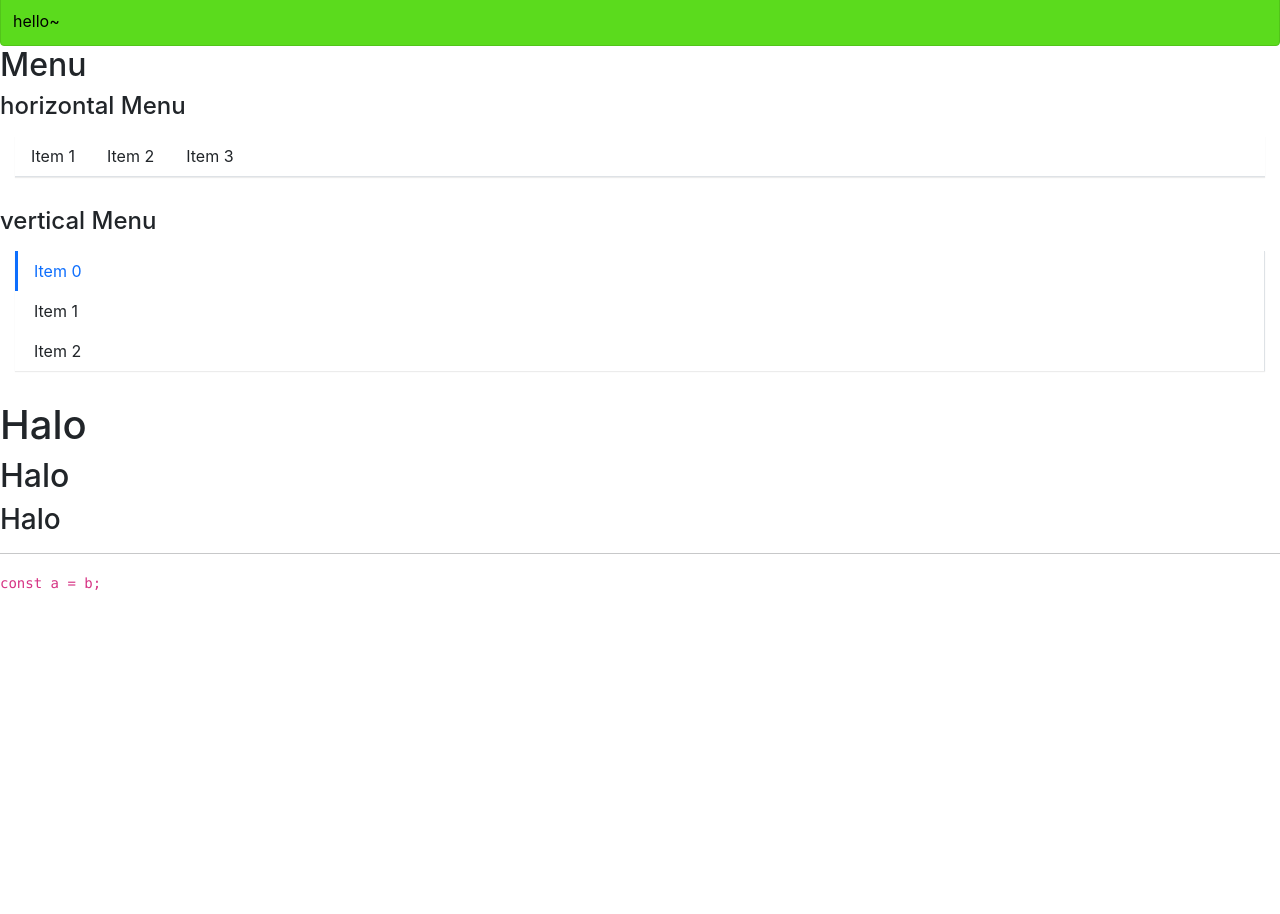
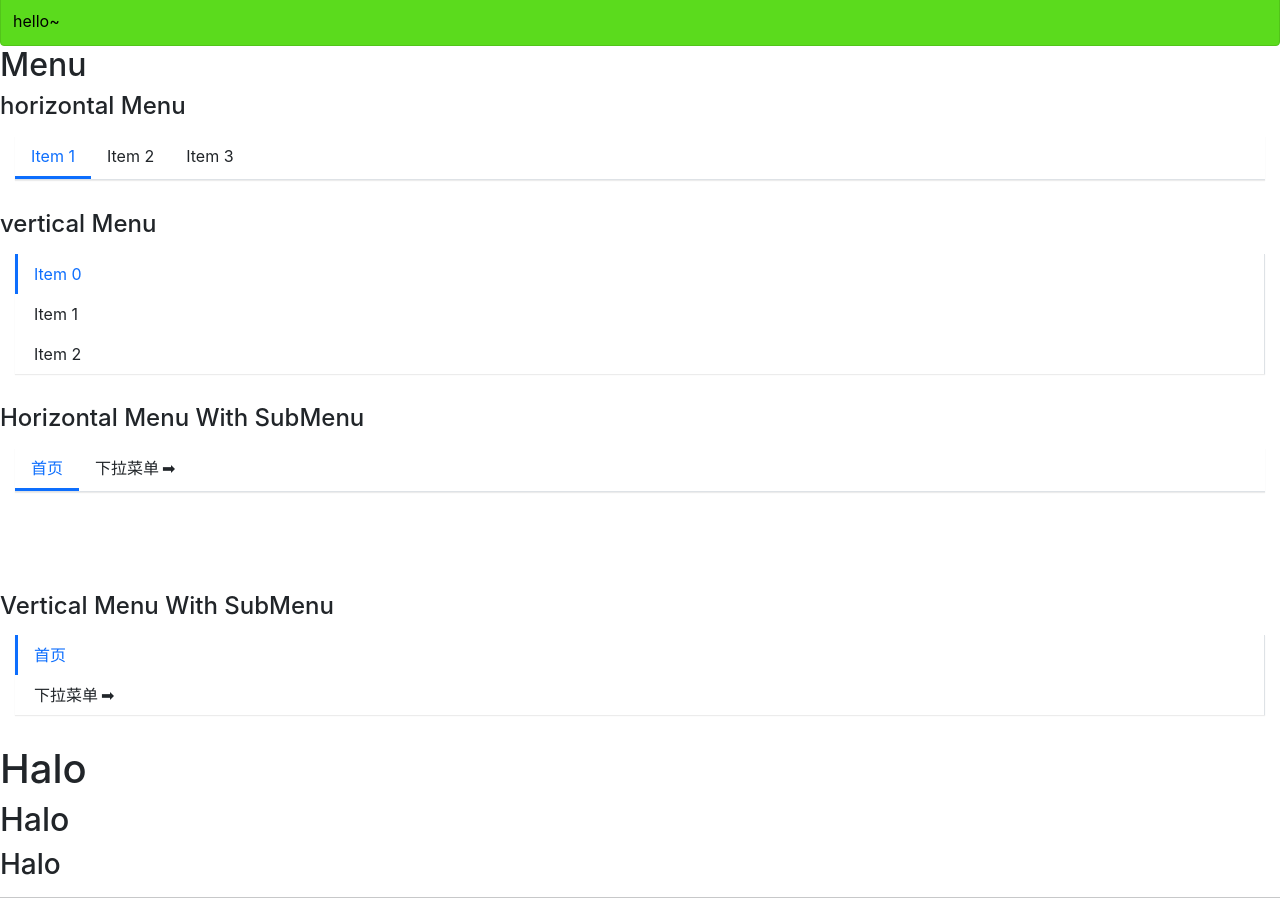
Before and after one commit to Zefeng666/halo-ui, a React (Create React App) app: page / in a window 1280 px wide. Shown: the part 440-1354 px from the top of the page. Before the commit the page ends 1034 px from the top, so only its background shows below. Built offline with nearby package versions, Linux system fonts and the light colour scheme.

Commit message:
ADD 增加子菜单支持，以及菜单在纵向下的自动展开选项

```diff
--- a/src/App.tsx
+++ b/src/App.tsx
@@ -4,7 +4,7 @@ import Button, {ButtonSize, ButtonType} from "./components/Button/button";
 import Alert from './components/Alert';
 import Menu from "./components/Menu";
 import MenuItem from "./components/Menu/MenuItem";
-
+import SubMenu from "./components/Menu/SubMenu";
 function App() {
   return (
     <div className="App">
@@ -41,11 +41,11 @@ function App() {
         <div style={{
           margin:"15px"
         }}>
-          <Menu defaultIndex={0} onSelect={(index)=>{alert(index)}}>
+          <Menu defaultIndex={"0"} onSelect={(index)=>{alert(index)}}>
             {
               [1,2,3].map((val)=>{
                 return (
-                    <MenuItem index={val}>
+                    <MenuItem>
                       Item {val}
                     </MenuItem>)
               })
@@ -54,7 +54,7 @@ function App() {
         </div>
         <h4>vertical Menu</h4>
         <div style={{margin:"15px"}}>
-          <Menu defaultIndex={0} onSelect={(index)=>{alert(index)}} mode={'vertical'}>
+          <Menu onSelect={(index)=>{alert(index)}} mode={'vertical'}>
             {
               [0,1,2].map((val)=>{
                 return (
@@ -63,6 +63,26 @@ function App() {
                     </MenuItem>)
               })
             }
+          </Menu>
+        </div>
+        <h4>Horizontal Menu With SubMenu</h4>
+        <div style={{margin:"15px",marginBottom:"100px"}}>
+          <Menu defaultIndex={"0"}>
+            <MenuItem>首页</MenuItem>
+            <SubMenu title={"下拉菜单"}>
+              <MenuItem>关于我们</MenuItem>
+              <MenuItem>下拉B</MenuItem>
+            </SubMenu>
+          </Menu>
+        </div>
+        <h4>Vertical Menu With SubMenu</h4>
+        <div style={{margin:"15px"}}>
+          <Menu defaultIndex={"0"} mode={'vertical'} onSelect={(index)=>{console.log(index)}}>
+            <MenuItem>首页</MenuItem>
+            <SubMenu title={"下拉菜单"}>
+              <MenuItem>关于我们</MenuItem>
+              <MenuItem>下拉B</MenuItem>
+            </SubMenu>
           </Menu>
         </div>
         <h1>Halo</h1>
--- a/src/components/Menu/Menu.tsx
+++ b/src/components/Menu/Menu.tsx
@@ -2,39 +2,47 @@ import React, {createContext, FC, FunctionComponentElement, useState} from "reac
 import classNames from "classnames";
 import {MenuItemProps} from "./MenuItem";
 
+
 export type MenuMode = 'horizontal' | 'vertical';
-type selectCallBack = (selectIndex:number)=>void;
+
+type selectCallBack = (selectIndex:string)=>void;
 
 export interface MenuProps {
-    defaultIndex?: number;
+    defaultIndex?: string;
     className?: string;
     mode?:MenuMode;
     style?:React.CSSProperties;
     onSelect?:selectCallBack;
+    defaultOpenSubMenus?: string[];
 }
 
 interface IMenuContext{
-    index:number;
+    index:string;
     onSelect?:selectCallBack;
+    mode:MenuMode,
+    defaultOpenSubMenus?: string[];
 }
 
 
-export const MenuContext = createContext<IMenuContext>({index:0})
+export const MenuContext = createContext<IMenuContext>({index:"0",mode:"horizontal"})
 
 const Menu:FC<MenuProps> = (props)=>{
-    const {className,mode,style,children,defaultIndex,onSelect} = props;
+    const {className,mode,style,children,defaultIndex,onSelect,defaultOpenSubMenus} = props;
     const [currentActive,setActive] = useState(defaultIndex);
     //handleClick函数交给子组件去执行
-    const handleClick = (index:number)=>{
+    const handleClick = (index:string)=>{
         setActive(index)
         onSelect && onSelect(index)
     }
     const passedContext:IMenuContext = {
-        index:currentActive ? currentActive : 0,
-        onSelect:handleClick
+        index:currentActive ? currentActive : "0",
+        onSelect:handleClick,
+        mode:mode || 'horizontal',
+        defaultOpenSubMenus
     }
     const classes = classNames('menu',className,{
-        'menu-vertical':mode==='vertical'
+        'menu-vertical':mode==='vertical',
+        'menu-horizontal':mode === 'horizontal'
     })
 
     const renderChildren = ()=>{
@@ -42,9 +50,9 @@ const Menu:FC<MenuProps> = (props)=>{
             const childElement = element as FunctionComponentElement<MenuItemProps>
             const {displayName} = childElement.type
             const {index:userDefinedIndex} = childElement.props;
-            if (displayName === 'menuItem'){
+            if (displayName === 'MenuItem' || displayName === 'SubMenu'){
                 return React.cloneElement(childElement,{
-                    index:userDefinedIndex || index,
+                    index:userDefinedIndex || `${index}`,
                 });
             }else {
                 console.warn("Warning: Menu has children which is not a MenuItem Component")
@@ -62,8 +70,9 @@ const Menu:FC<MenuProps> = (props)=>{
 }
 
 Menu.defaultProps = {
-    defaultIndex:0,
-    mode: 'horizontal'
+    defaultIndex:"0",
+    mode: 'horizontal',
+    defaultOpenSubMenus:[]
 }
 
 export default Menu
--- a/src/components/Menu/MenuItem.tsx
+++ b/src/components/Menu/MenuItem.tsx
@@ -4,17 +4,17 @@ import {MenuContext} from "./Menu";
 
 
 export interface MenuItemProps{
-    index?:number,
+    index?:string,
     disabled?:boolean,
     className?:string,
     style?:React.CSSProperties
 }
 
-const MenuItem:FC<MenuItemProps> = (pros)=>{
-    const {index,disabled,className,style,children} = pros
+const MenuItem:FC<MenuItemProps> = (props)=>{
+    const {index,disabled,className,style,children} = props
     const context = useContext(MenuContext)
     const handleClick = ()=>{
-        if (context.onSelect && !disabled && (typeof index === 'number')){
+        if (context.onSelect && !disabled && (typeof index === 'string')){
             context.onSelect(index);
         }
     }
@@ -33,6 +33,6 @@ MenuItem.defaultProps = {
     disabled:false
 }
 
-MenuItem.displayName = 'menuItem';
+MenuItem.displayName = 'MenuItem';
 
 export default MenuItem;
--- /dev/null
+++ b/src/components/Menu/SubMenu.tsx
@@ -0,0 +1,98 @@
+import React, {useContext, FunctionComponentElement, useState} from "react";
+import classNames from "classnames";
+import {MenuContext} from "./Menu";
+import {MenuItemProps} from "./MenuItem";
+
+export interface SubMenuProps {
+    index?:string,
+    title:string,
+    className?:string
+}
+
+
+const SubMenu:React.FC<SubMenuProps> = (props)=>{
+    const menuContext = useContext(MenuContext);
+
+    const {index,title,children} = props;
+
+    const defaultOpenedSubMenu = menuContext.defaultOpenSubMenus as Array<string>;
+    const isOpen = (index && menuContext.mode === 'vertical'&& defaultOpenedSubMenu.includes(index))
+
+    const [openStatus,setOpenStatus] = useState(isOpen);
+
+    const handleClick = (e:React.MouseEvent)=>{
+        e.preventDefault();
+        if (menuContext.onSelect && (typeof index === 'string')){
+            menuContext.onSelect(index);
+        }
+        setOpenStatus(!openStatus);
+    }
+
+    //使用timer使得更加平滑
+    let timer : any = null;
+
+    const handleMouse = (e:React.MouseEvent,toggle:boolean) =>{
+        timer && clearTimeout(timer)
+        e.preventDefault();
+        timer = setTimeout(()=>{
+            setOpenStatus(toggle)
+        },300)
+    }
+
+    const classes = classNames('menu-item submenu-item',{
+        'is-active':menuContext.index === index
+    })
+
+    //如果当前的Menu是横向的，那么hover就触发子菜单的显示
+    //如果当前的Menu是纵向的，那么click才触发子菜单的显示
+    const clickEvents = menuContext.mode === 'vertical' ? {
+        onClick:handleClick
+    }:{};
+
+
+    const hoverEvents = menuContext.mode !=='vertical' ? {
+        onMouseEnter:(e:React.MouseEvent)=>{
+            handleMouse(e,true)
+        },
+        onMouseLeave:(e:React.MouseEvent)=>{
+            handleMouse(e,false)
+        }
+    }: {};
+
+    const renderChildren = ()=>{
+        const subMenuClass = classNames('submenu',{
+            'menu-opened': openStatus
+        })
+        const childrenComponent = React.Children.map(children,(element,i)=>{
+            const child = element as FunctionComponentElement<MenuItemProps>
+            const {displayName}  = child.type;
+            const {index} = child.props;
+            if (displayName === 'MenuItem'){
+                return React.cloneElement(child,{
+                    index:`${index}-${i}`
+                })
+            }else {
+                console.warn("Warning: SubMenu has children which is not a MenuItem Component")
+            }
+        })
+        return (
+            <ul className={subMenuClass}>
+                {childrenComponent}
+            </ul>
+        )
+    };
+
+    return (
+        <li key={index} className={classes} {...hoverEvents} {...clickEvents}>
+            <div className='submenu-title'>
+                {title}
+                <div className={"arrow-icon"}>➡︎</div>
+            </div>
+            {renderChildren()}
+        </li>
+    )
+}
+
+SubMenu.displayName = 'SubMenu'
+
+export default SubMenu
--- a/src/components/Menu/_style.scss
+++ b/src/components/Menu/_style.scss
@@ -1,12 +1,13 @@
 .menu{
   display: flex;
+  //wrap会自动换行
   flex-wrap: wrap;
   padding-left: 0;
   margin-bottom: 30px;
   list-style: none;
   border-bottom: $menu-border-width solid $menu-border-color;
   box-shadow: $menu-box-shadow;
-  .menu-item {
+  >.menu-item {
     padding: $menu-item-padding-y $menu-item-padding-x;
     cursor: pointer;
     transition: $menu-transition;
@@ -25,18 +26,77 @@
       border-bottom: $menu-item-active-border-width solid $menu-item-active-color;
     }
   }
+  //子菜单样式
+  .submenu-item {
+    position: relative;
+    .submenu-title{
+      display: flex;
+      align-items: center;
+    }
+    .arrow-icon {
+      transition: transform .25s ease-in-out;
+      margin-left: 3px;
+    }
+    &:hover{
+      .arrow-icon {
+        transform: rotate(90deg);
+      }
+    }
+  }
+  .submenu {
+    list-style: none;
+    padding-left: 0;
+    //不进行换行
+    white-space: nowrap;
+    .menu-item {
+      padding: $menu-item-padding-y $menu-item-padding-x;
+      cursor: pointer;
+      transition: $menu-transition;
+      color: $body-color;
+      &.is-active,&:hover {
+        color: $menu-item-active-color !important;
+      }
+    }
+  }
+  .submenu.menu-opened {
+    display: block;
+  }
 }
-
+//如果是横向的话
+.menu-horizontal {
+  //所有的item border下面加一个透明的border
+  >.menu-item {
+    border-bottom: $menu-item-active-border-width solid transparent;
+  }
+  //SubMenu
+  .submenu {
+    display: none;
+    //设置定位是绝对布局
+    position: absolute;
+    background: $white;
+    //悬浮在其他的组件之上
+    z-index: 100;
+    //如果calc中是100%，那就是相对父定位的高度，但是加上需要增减的值，就变成了不包含下边框的高度
+    top: calc(100% + 8px);
+    left: 0;
+    border: $menu-border-width solid $menu-border-color;
+    //添加阴影
+    box-shadow: $submenu-box-shadow;
+  }
+}
 .menu-vertical{
   flex-direction: column;
-  border-bottom: 0px;
+  border-bottom: 0;
   border-right: $menu-border-width solid $menu-border-color;
-  .menu-item{
+  >.menu-item{
     border-left: $menu-item-active-border-width solid transparent;;
     &.is-active, &:hover{
       //底部边框
-      border-bottom: 0px;
+      border-bottom: 0;
       border-left: $menu-item-active-border-width solid $menu-item-active-color;
     }
   }
+  .submenu{
+    display: none;
+  }
 }
```
Also changed, not shown: 1 other file (tests, documents, lock files or other folders).
